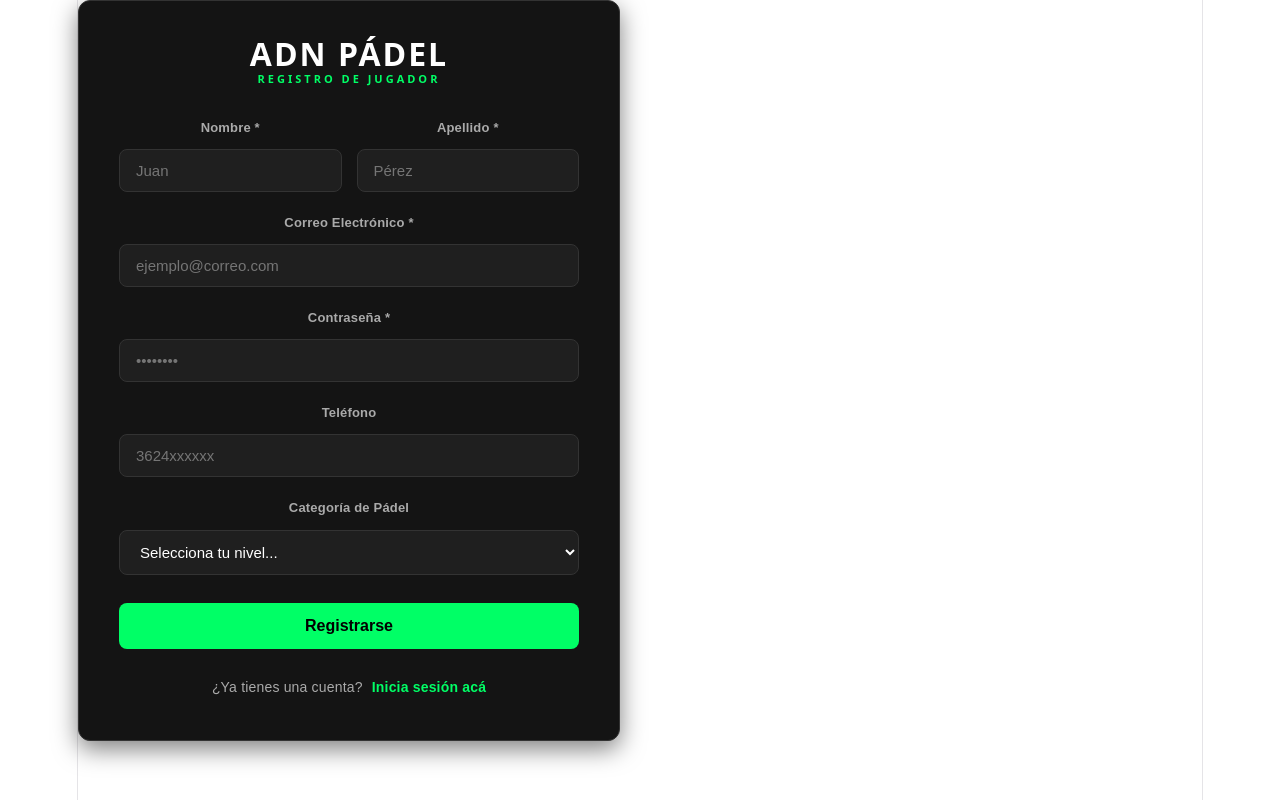
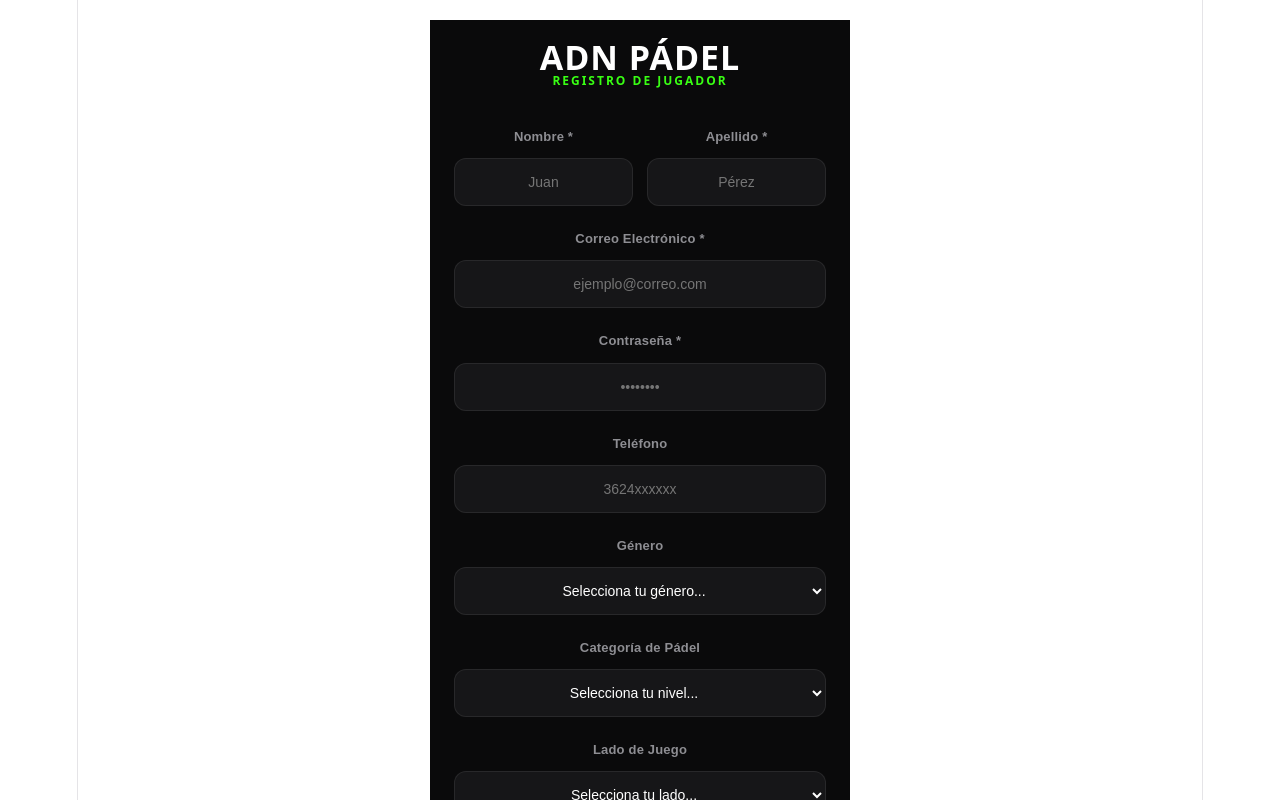
Before and after one commit to fbgawlik/padel-app-frontend, a React app: page /register in a window 1280 px wide. Shown: the top 800 px of the page. Built offline with nearby package versions, Linux system fonts and the light colour scheme; no server answers; the HTML template or start-up script is replaced by a standard one.

Commit message:
Cambios en Lo relacionado a RegistroScreen

```diff
--- a/src/screens/RegisterScreen.jsx
+++ b/src/screens/RegisterScreen.jsx
@@ -11,7 +11,9 @@ const RegisterScreen = () => {
     email: '',
     password: '',
     telefono: '',
-    categoriaPadel: ''
+    categoriaPadel: '',
+    genero: '',     // 🟢 Agregado para consistencia con Prisma
+    ladoJuego: ''   // 🟢 Agregado para consistencia con Prisma
   });
   const [errorLocal, setErrorLocal] = useState('');
   const [cargando, setCargando] = useState(false);
@@ -25,7 +27,6 @@ const RegisterScreen = () => {
     setErrorLocal('');
     setCargando(true);
 
-    // Validación básica antes de enviar
     const { nombre, apellido, email, password } = formData;
     if (!nombre || !apellido || !email || !password) {
       setErrorLocal('Por favor, completa todos los campos obligatorios (*).');
@@ -34,9 +35,7 @@ const RegisterScreen = () => {
     }
 
     try {
-      // ⚠️ Ajustá la URL según el puerto y ruta que use tu Backend (ej: http://localhost:5000/api/auth/registrar)
       await API.post('/auth/register', formData);
-
       alert('¡Usuario registrado con éxito! Ya podés iniciar sesión.');
       navigate('/login');
     } catch (error) {
@@ -52,7 +51,7 @@ const RegisterScreen = () => {
     <div style={styles.contenedor}>
       <div style={styles.tarjetaRegister}>
 
-        {/* Identidad Visual Unificada */}
+        {/* Identidad Visual Premium Unificada */}
         <div style={styles.contenedorLogo}>
           <h1 style={styles.logoTexto}>ADN PÁDEL</h1>
           <h2 style={styles.subtituloLogo}>REGISTRO DE JUGADOR</h2>
@@ -129,6 +128,24 @@ const RegisterScreen = () => {
             />
           </div>
 
+          {/* GÉNERO */}
+          <div style={styles.grupoInput}>
+            <label style={styles.etiqueta}>Género</label>
+            <select
+              name="genero"
+              value={formData.genero}
+              onChange={manejarCambio}
+              style={styles.select}
+              disabled={cargando}
+            >
+              <option value="">Selecciona tu género...</option>
+              <option value="Masculino">Masculino</option>
+              <option value="Femenino">Femenino</option>
+              <option value="Otro">Otro</option>
+            </select>
+          </div>
+
+          {/* CATEGORÍA DE PÁDEL: Mapeada idéntica a los rankings y torneos de la BD */}
           <div style={styles.grupoInput}>
             <label style={styles.etiqueta}>Categoría de Pádel</label>
             <select
@@ -139,16 +156,35 @@ const RegisterScreen = () => {
               disabled={cargando}
             >
               <option value="">Selecciona tu nivel...</option>
-              <option value="1ra">1ra Categoría</option>
-              <option value="2da">2da Categoría</option>
-              <option value="3ra">3ra Categoría</option>
-              <option value="4ta">4ta Categoría</option>
-              <option value="5ta">5ta Categoría</option>
-              <option value="6ta">6ta Categoría</option>
-              <option value="7ma">7ma Categoría</option>
-              <option value="8va">8va Categoría</option>
-              <option value="Suma 13">Suma 13</option>
-              <option value="Mixto">Mixto</option>
+              <option value="1ra Caballeros">1ra Caballeros</option>
+              <option value="2da Caballeros">2da Caballeros</option>
+              <option value="3ra Caballeros">3ra Caballeros</option>
+              <option value="4ta Caballeros">4ta Caballeros</option>
+              <option value="5ta Caballeros">5ta Caballeros</option>
+              <option value="6ta Caballeros">6ta Caballeros</option>
+              <option value="7ma Caballeros">7ma Caballeros</option>
+              <option value="1ra Damas">1ra Damas</option>
+              <option value="3ra Damas">3ra Damas</option>
+              <option value="4ta Damas">4ta Damas</option>
+              <option value="5ta Damas">5ta Damas</option>
+              <option value="6ta Damas">6ta Damas</option>
+            </select>
+          </div>
+
+          {/* LADO DE JUEGO */}
+          <div style={styles.grupoInput}>
+            <label style={styles.etiqueta}>Lado de Juego</label>
+            <select
+              name="ladoJuego"
+              value={formData.ladoJuego}
+              onChange={manejarCambio}
+              style={styles.select}
+              disabled={cargando}
+            >
+              <option value="">Selecciona tu lado...</option>
+              <option value="Drive">Drive</option>
+              <option value="Revés">Revés</option>
+              <option value="Ambos">Ambos</option>
             </select>
           </div>
 
@@ -170,117 +206,125 @@ const RegisterScreen = () => {
   );
 };
 
-// Estilos de ADN Pádel
+// Estilos de ADN Pádel Premium (Alineados a la captura)
 const styles = {
-  // ✅ CÓMO DEBE QUEDAR (Limpio, delegando el layout a Layout.jsx)
   contenedor: {
     width: '100%',
     color: '#fff',
     fontFamily: 'sans-serif',
-  boxSizing: 'border-box'
+    boxSizing: 'border-box',
+    display: 'flex',
+    justifyContent: 'center',
+    padding: '20px 0'
   },
   tarjetaRegister: {
-    backgroundColor: '#141414',
-    border: '1px solid #333',
-    borderRadius: '12px',
-    padding: '40px',
+    backgroundColor: '#0A0A0B', // Mismo fondo oscuro profundo de la app
     width: '100%',
-    maxWidth: '460px',
-    boxShadow: '0 8px 24px rgba(0, 0, 0, 0.5)',
+    maxWidth: '420px',
+    padding: '24px',
+    boxSizing: 'border-box'
   },
   contenedorLogo: {
     textAlign: 'center',
-    marginBottom: '30px',
+    marginBottom: '36px',
   },
   logoTexto: {
     color: '#ffffff',
-    fontSize: '32px',
+    fontSize: '34px',
+    fontWeight: '900',
+    letterSpacing: '1px',
+    margin: '0 0 4px 0',
+  },
+  subtituloLogo: {
+    color: '#39FF14', // Verde neón exacto
+    fontSize: '12px',
     fontWeight: '800',
     letterSpacing: '2px',
-    margin: '0 0 5px 0',
-  },
-  subtituloLogo: {
-    color: '#00ff66',
-    fontSize: '11px',
-    fontWeight: '700',
-    letterSpacing: '3px',
     margin: 0,
   },
   formulario: {
     display: 'flex',
     flexDirection: 'column',
-    gap: '18px',
+    gap: '20px',
   },
   filaDoble: {
     display: 'flex',
-    gap: '15px',
+    gap: '14px',
   },
   grupoInput: {
     display: 'flex',
     flexDirection: 'column',
-    gap: '8px',
     flex: 1,
   },
   etiqueta: {
-    color: '#aaaaaa',
+    color: '#8E8E93',
     fontSize: '13px',
-    fontWeight: '600',
+    fontWeight: '700',
+    marginBottom: '8px',
+    textAlign: 'center' // Centrado como en la captura
   },
   input: {
-    backgroundColor: '#1f1f1f',
-    border: '1px solid #333',
-    borderRadius: '8px',
-    padding: '12px 16px',
+    backgroundColor: '#161618',
+    border: '1px solid rgba(255, 255, 255, 0.08)',
+    borderRadius: '12px',
+    height: '48px',
+    padding: '0 16px',
     color: '#ffffff',
-    fontSize: '15px',
+    fontSize: '14px',
     outline: 'none',
     width: '100%',
     boxSizing: 'border-box',
+    textAlign: 'center', // Texto centrado
   },
   select: {
-    backgroundColor: '#1f1f1f',
-    border: '1px solid #333',
-    borderRadius: '8px',
-    padding: '12px 16px',
+    backgroundColor: '#161618',
+    border: '1px solid rgba(255, 255, 255, 0.08)',
+    borderRadius: '12px',
+    height: '48px',
+    padding: '0 16px',
     color: '#ffffff',
-    fontSize: '15px',
+    fontSize: '14px',
     outline: 'none',
     cursor: 'pointer',
     width: '100%',
     boxSizing: 'border-box',
+    textAlign: 'center',
+    textAlignLast: 'center', // Fuerza el centrado de la opción elegida
   },
   botonRegistrar: {
-    backgroundColor: '#00ff66',
-    color: '#000000',
+    backgroundColor: '#39FF14',
+    color: '#0A0A0B',
     border: 'none',
-    borderRadius: '8px',
-    padding: '14px',
-    fontSize: '16px',
-    fontWeight: '700',
+    borderRadius: '14px',
+    height: '52px',
+    fontSize: '15px',
+    fontWeight: '800',
     cursor: 'pointer',
-    marginTop: '10px',
+    marginTop: '12px',
+    boxShadow: '0 4px 20px rgba(57, 255, 20, 0.2)',
   },
   error: {
-    backgroundColor: 'rgba(255, 59, 48, 0.15)',
-    color: '#ff3b30',
-    border: '1px solid #ff3b30',
-    borderRadius: '8px',
+    backgroundColor: 'rgba(255, 77, 77, 0.1)',
+    color: '#ff4d4d',
+    border: '1px solid #ff4d4d',
+    borderRadius: '12px',
     padding: '12px',
-    fontSize: '14px',
+    fontSize: '13px',
     textAlign: 'center',
+    fontWeight: '600',
     marginBottom: '20px',
   },
   contenedorLoginRedireccion: {
-    marginTop: '25px',
+    marginTop: '32px',
     textAlign: 'center',
     fontSize: '14px',
   },
   textoSecundario: {
-    color: '#aaaaaa',
+    color: '#8E8E93',
   },
   enlaceLogin: {
-    color: '#00ff66',
-    textDecoration: 'none',
+    color: '#39FF14',
+    textDecoration: 'underline',
     fontWeight: '700',
     marginLeft: '5px',
   },
```
Lines whose indentation alone changed are shown as unchanged.
